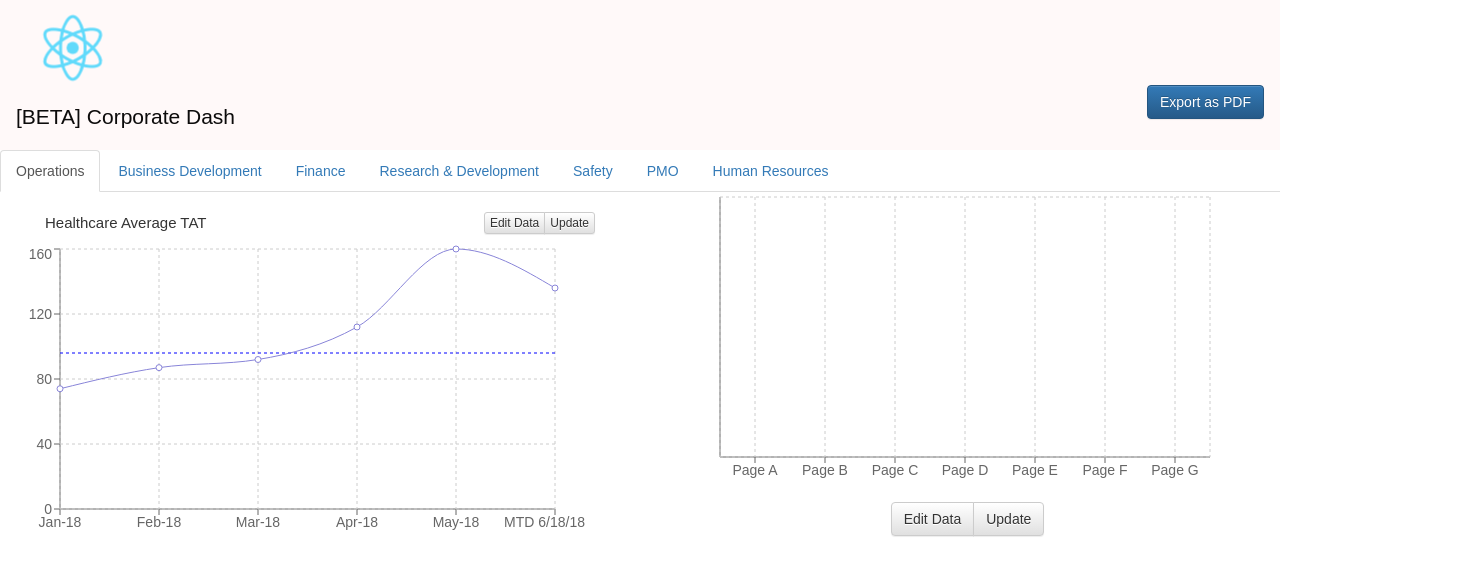
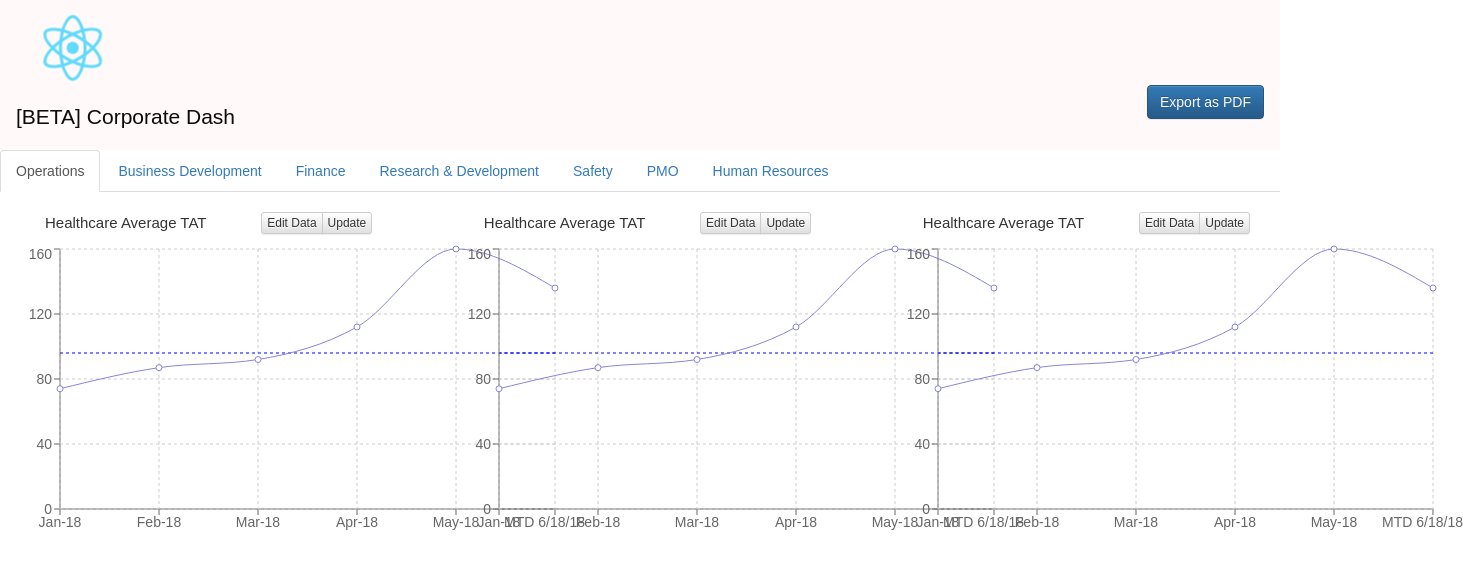
Before and after one commit to chrisacciai/dashboard, a React (Create React App) app: page / in a window 1280 px wide. Shown: the top 576 px of the page, 1463 px wide, since content can reach past the window. Built offline with nearby package versions, Linux system fonts and the light colour scheme.

Commit message:
three column

```diff
--- a/src/App.css
+++ b/src/App.css
@@ -2,9 +2,16 @@
   text-align: center;
 }
 
-.column {
-  float: left;
-  width: 50%;
+.column-left {
+  float: left; width: 33%;
+}
+
+.column-right {
+  float: right; width: 33%;
+}
+
+.column-center {
+  display: inline-block; width: 33%;
 }
 
 .row:after {
--- a/src/ControlledTabs.js
+++ b/src/ControlledTabs.js
@@ -27,11 +27,14 @@ export default class ControlledTabs extends Component {
 
           <Tab eventKey={1} title="Operations">
             <div class = "row">
-                <div class = "column">
+                <div class = "column-left">
                     <Chart1/>
                 </div>
-                <div class = "column">
-                    <Chart2/>
+                <div class = "column-center">
+                    <Chart1/>
+                </div>
+                <div class = "column-right">
+                    <Chart1/>
                 </div>
             </div>
           </Tab>
```
